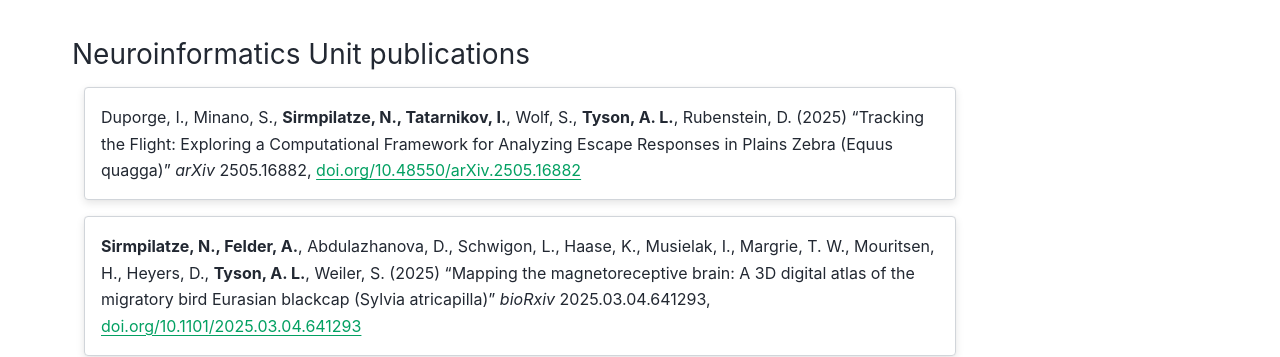
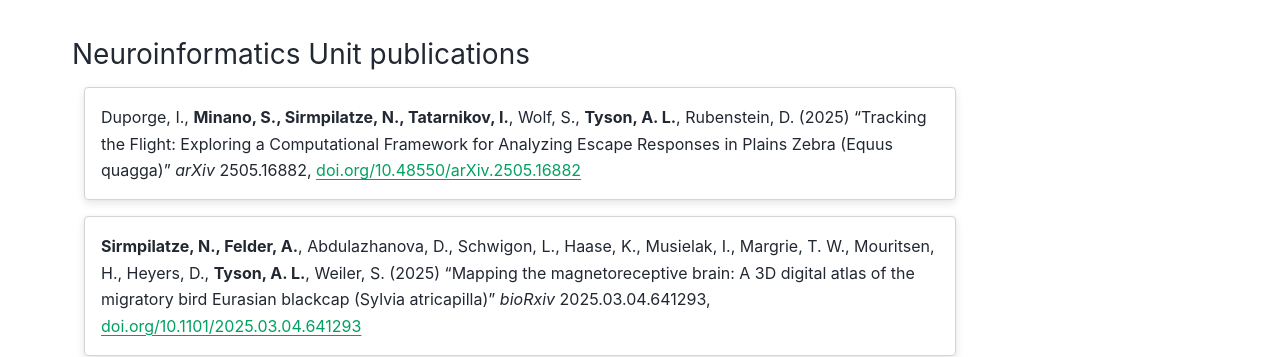
Before and after one commit to neuroinformatics-unit/neuroinformatics-unit.github.io, a Sphinx documentation site: the page built from docs/source/publications.md, in a window 1280 px wide and 900 px high. Shown: the part 412-769 px from the top of the window. Built offline with Sphinx 7.4.7 and the PyData theme 0.15.4, drawn with Linux system fonts in a browser that asks for light colours; nearby versions of some CDN libraries.

```diff
--- a/docs/source/publications.md
+++ b/docs/source/publications.md
@@ -8,7 +8,7 @@
 
 :::{grid-item-card}
 :link: https://doi.org/10.48550/arXiv.2505.16882
-Duporge, I., Minano, S., **Sirmpilatze, N., Tatarnikov, I.**, Wolf, S., **Tyson, A. L.**, Rubenstein, D. (2025) "Tracking the Flight: Exploring a Computational Framework for Analyzing Escape Responses in Plains Zebra (Equus quagga)" *arXiv* 2505.16882, doi.org/10.48550/arXiv.2505.16882
+Duporge, I., **Minano, S., Sirmpilatze, N., Tatarnikov, I.**, Wolf, S., **Tyson, A. L.**, Rubenstein, D. (2025) "Tracking the Flight: Exploring a Computational Framework for Analyzing Escape Responses in Plains Zebra (Equus quagga)" *arXiv* 2505.16882, doi.org/10.48550/arXiv.2505.16882
 :::
 
 :::{grid-item-card}
```
